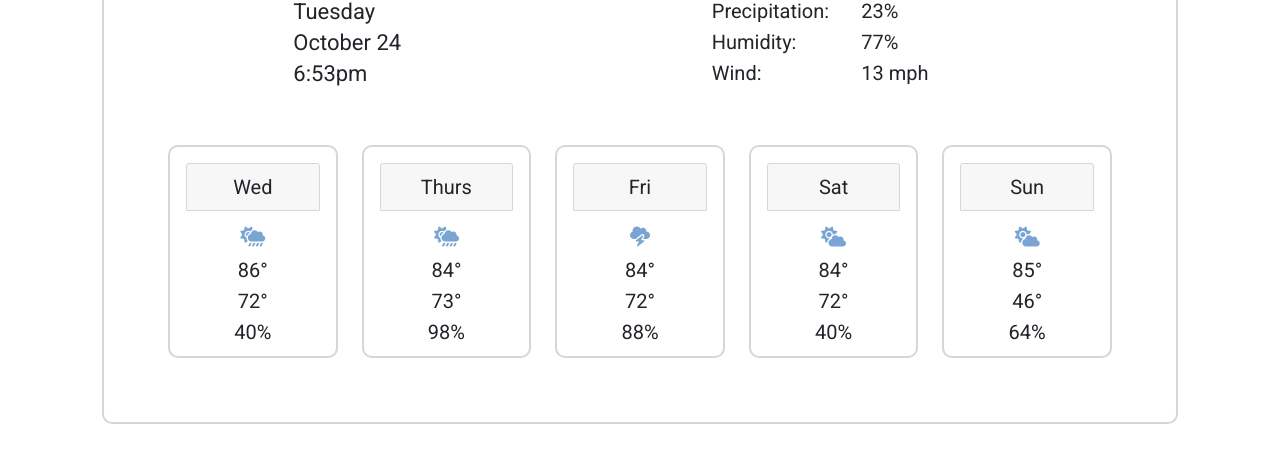
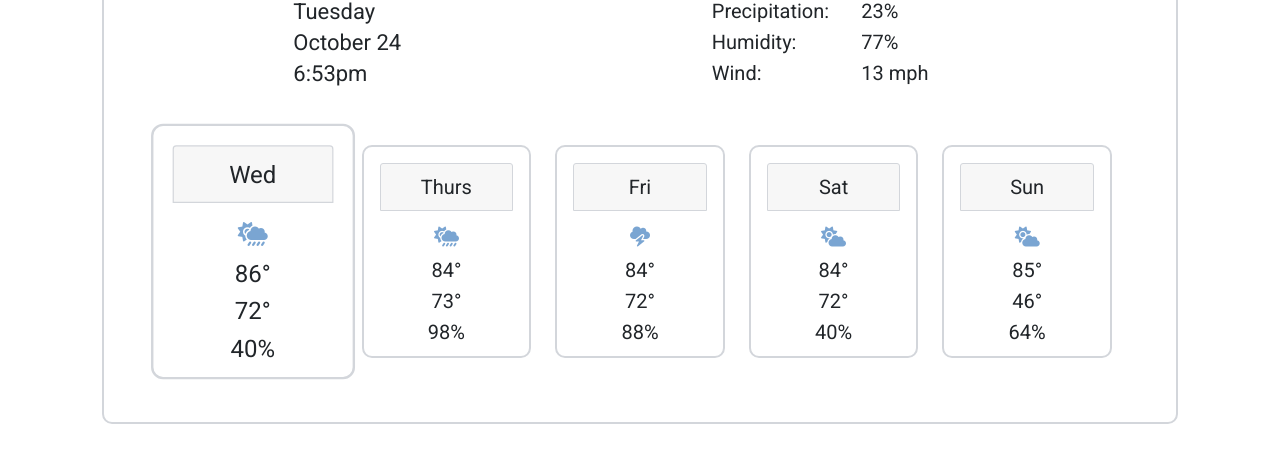
Before and after one commit to roberta-munive/she_codes_plus, a plain HTML site: page week_2/homework_week_2/index.html in a window 1280 px wide. In both pictures the pointer is over the element 252 px from the left and 535 px from the top of the page. Shown: the part 284-746 px from the top of the page. Drawn offline with nearby package versions, Linux system fonts and the light colour scheme.

Commit message:
increased size on hover over 5 day forecast cards

```diff
--- a/week_2/homework_week_2/css/style.css
+++ b/week_2/homework_week_2/css/style.css
@@ -51,6 +51,15 @@ i {
   text-align: center;
 }
 
+.day-1:hover,
+.day-2:hover,
+.day-3:hover,
+.day-4:hover,
+.day-5:hover {
+  transform: scale(1.2);
+}
+
+
 .five-day-forecast p {
   font-size: 20px;
 }
```
